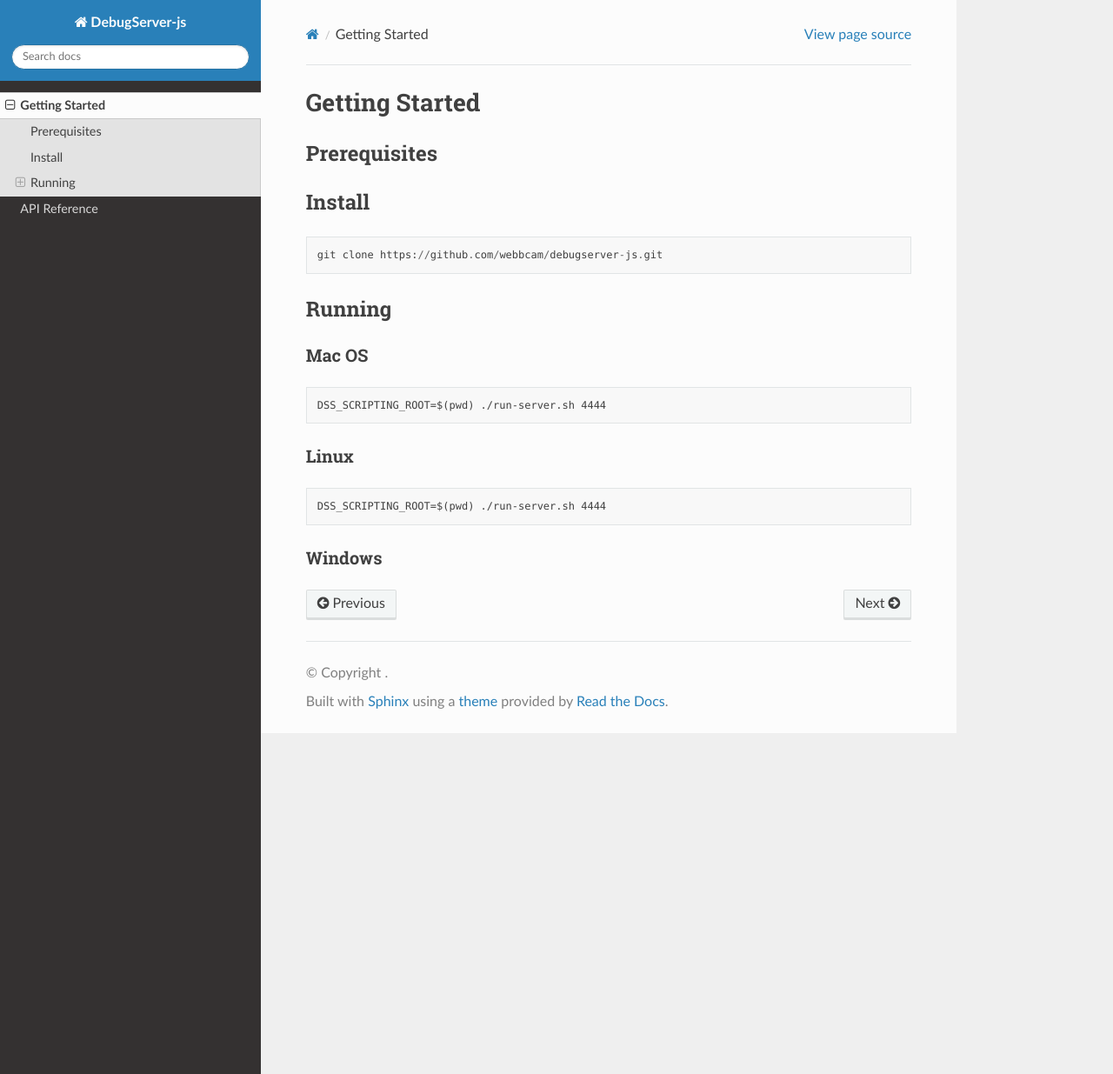
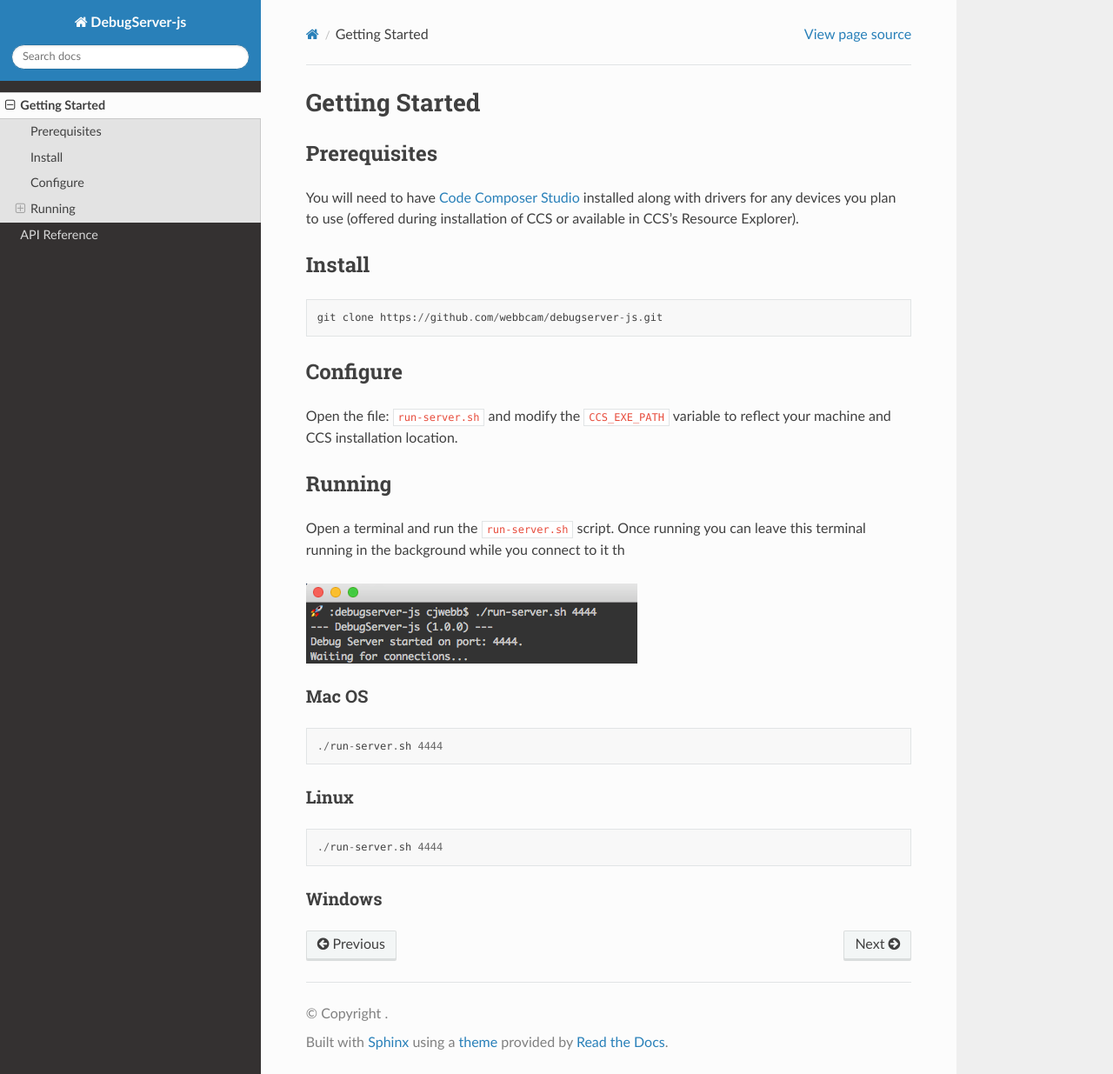
Before and after one commit to webbcam/debugserver-js, a Sphinx documentation site: the page built from docs/started.rst, in a window 1280 px wide and 1235 px high. Shown: the whole window at 87% size. Built offline with Sphinx 7.4.7 and the Read the Docs theme 2.0.0, drawn with Linux system fonts in a browser that asks for light colours.

Commit message:
updated docs

```diff
--- a/docs/api.rst
+++ b/docs/api.rst
@@ -4,7 +4,7 @@ API Reference
 =============
 
 .. note::
-    All requests and responses are in a JSON format.
+    All requests and responses are in JSON format.
 
 Requests
 --------
--- a/docs/started.rst
+++ b/docs/started.rst
@@ -6,6 +6,9 @@ Getting Started
 
 Prerequisites
 =============
+You will need to have `Code Composer Studio`_ installed along with drivers
+for any devices you plan to use (offered during installation of CCS or
+available in CCS’s Resource Explorer).
 
 Install
 =======
@@ -14,25 +17,40 @@ Install
 
     git clone https://github.com/webbcam/debugserver-js.git
 
+Configure
+=========
+
+Open the file: ``run-server.sh`` and modify the ``CCS_EXE_PATH`` variable to
+reflect your machine and CCS installation location.
 
 Running
 =======
+
+Open a terminal and run the ``run-server.sh`` script. Once running you can leave
+this terminal running in the background while you connect to it th
+
+.. image:: images/debug_server.png
 
 Mac OS
 ------
 
 ::
 
-    DSS_SCRIPTING_ROOT=$(pwd) ./run-server.sh 4444
+    ./run-server.sh 4444
 
 Linux
 -----
 
 ::
 
-    DSS_SCRIPTING_ROOT=$(pwd) ./run-server.sh 4444
+    ./run-server.sh 4444
 
 Windows
 -------
 
-::
+
+
+.. External Links
+.. _Debug Server Scripting: http://software-dl.ti.com/ccs/esd/documents/users_guide/sdto_dss_handbook.html
+.. _Code Composer Studio: http://www.ti.com/tool/CCSTUDIO
+.. _Test Server: http://software-dl.ti.com/ccs/esd/documents/users_guide/sdto_dss_handbook.html#examples
```
Also changed, not shown: docs/index.rst (+7 -1 lines), docs/images/debug_server.png (added).
